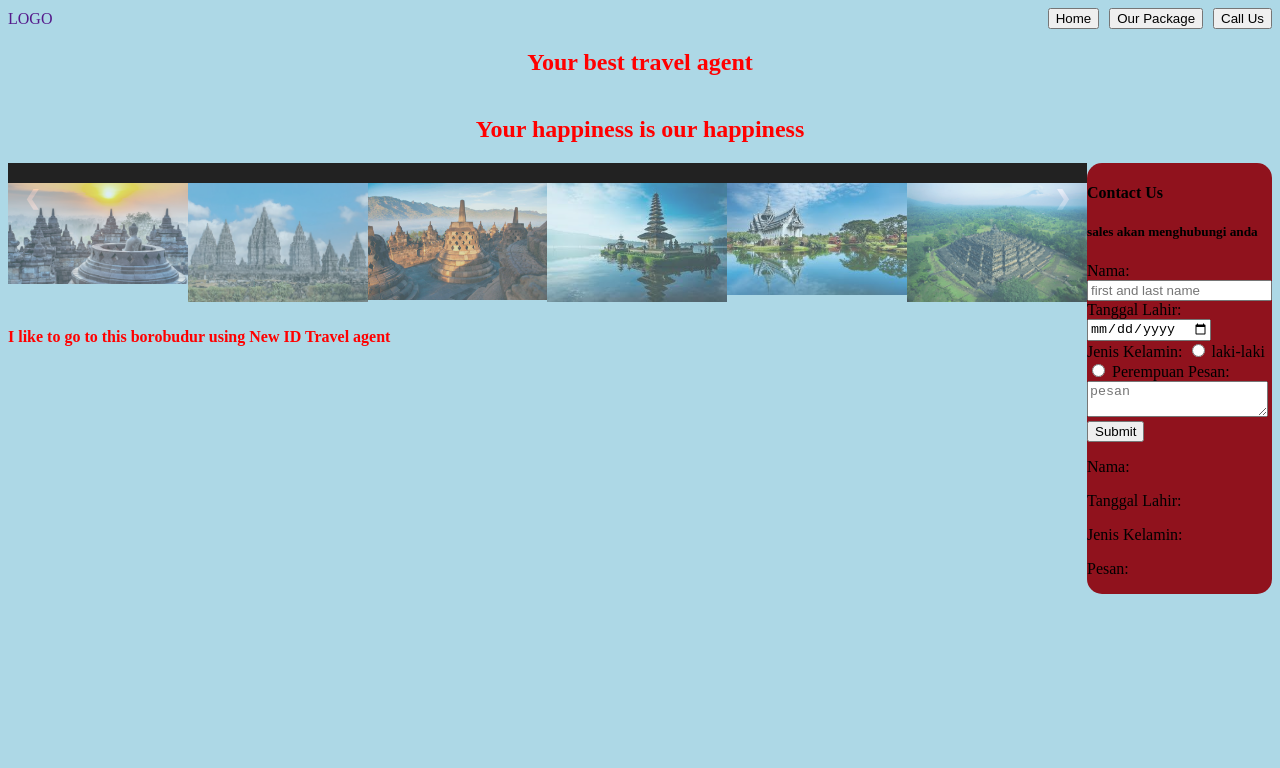
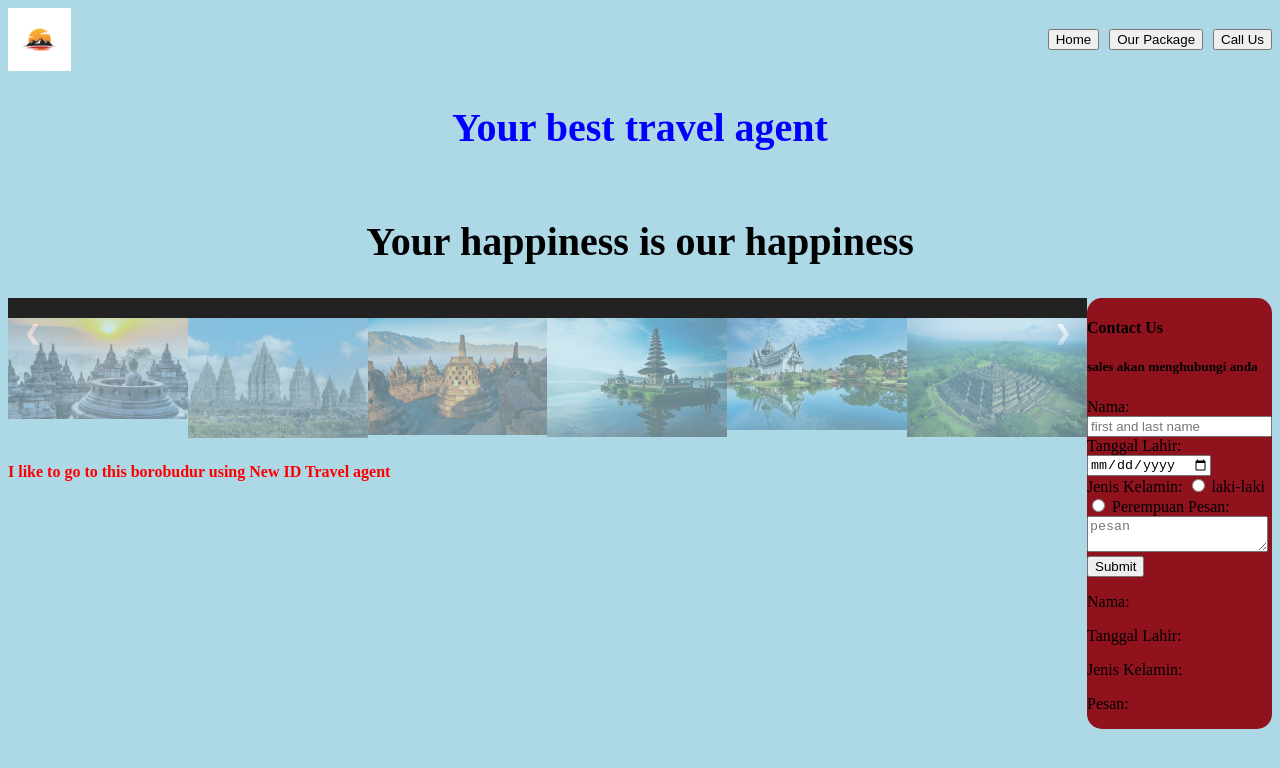
Before and after one commit to revou-fundamental-course/13-nov-23-sendi220192, a plain HTML site: page index.html in a window 1280 px wide. Drawn offline with Linux system fonts and the light colour scheme.

Commit message:
first push

```diff
--- a/CSS/style.css
+++ b/CSS/style.css
@@ -140,7 +140,7 @@ button{
 
   /* Add a transparency effect for thumnbail images */
   .demo {
-    opacity: 0.6;
+    opacity: 0.4;
   }
 
   .active,
--- a/index.html
+++ b/index.html
@@ -10,7 +10,7 @@
 <body style="background-color:lightblue;">
     <header>
         <section class="navigation-header">
-            <a href="">LOGO</a>
+            <img src="assets/logo.jpg" style="width: 5%;">
             <nav class="navigation">
                 <button>Home</button>
                 <button>Our Package</button>
@@ -19,8 +19,8 @@
 
         </section>
         <section class="title-header">
-            <h1 style="color: red;">Your best travel agent</h1>
-            <h1 style="color: red;">Your happiness is our happiness</h1>
+            <h1 style="font-size:40px; color: blue;" >Your best travel agent</h1>
+            <h1 style="font-family:Times New Roman; font-size:40px; red;">Your happiness is our happiness</h1>
         </section>
     </header>
     <main id="main-section">
```
Also changed, not shown: assets/gunnung.png (added), assets/logo.jpg (added).
